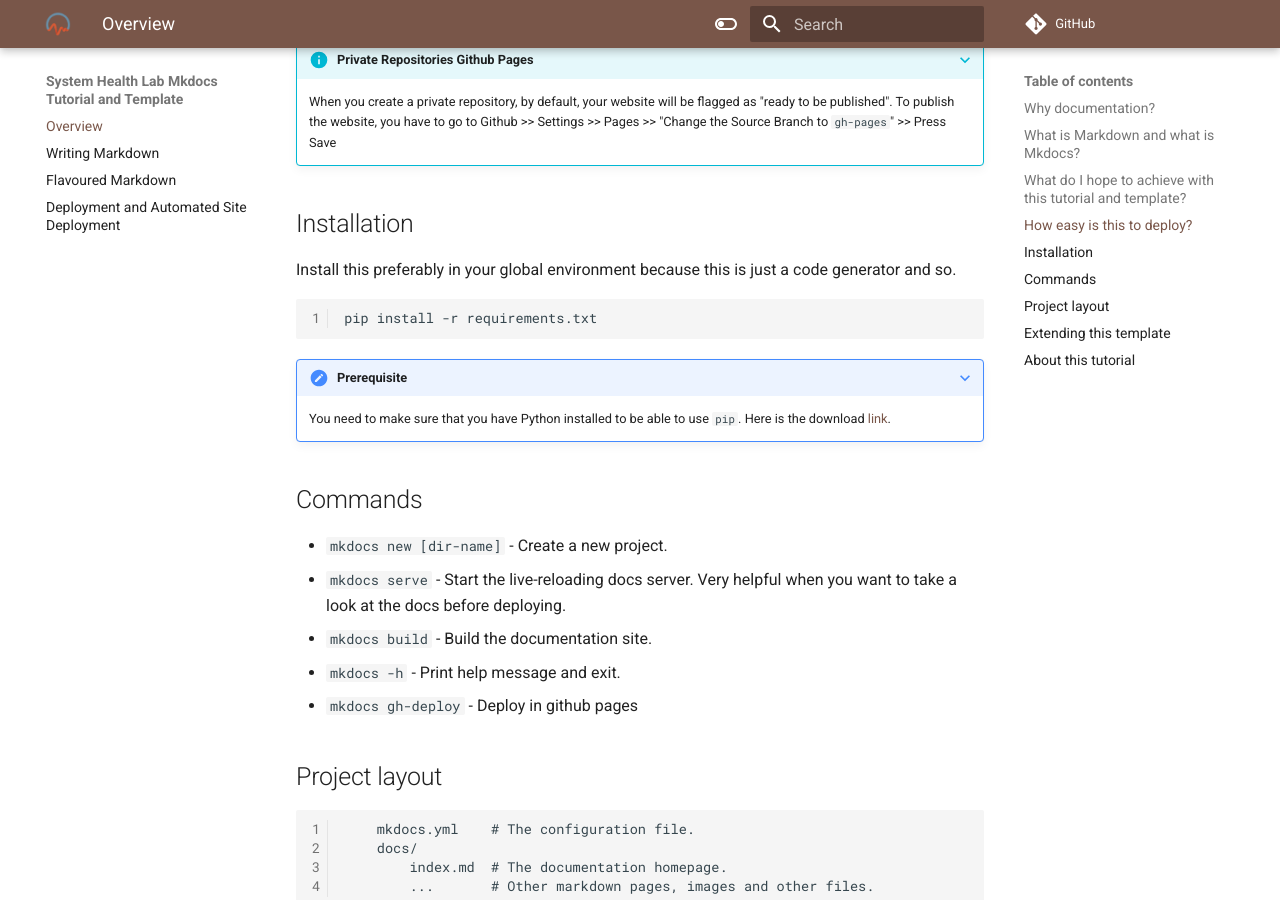
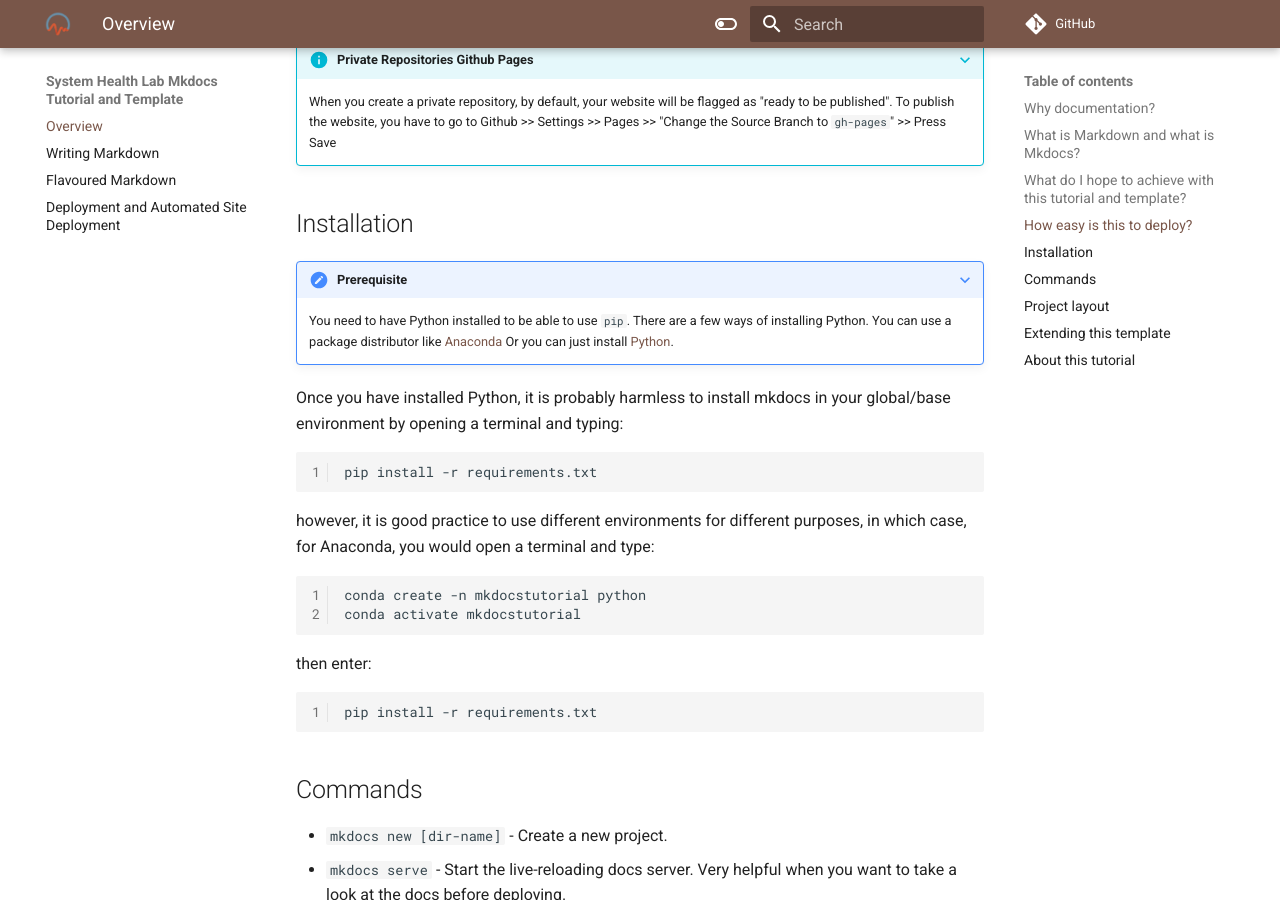
Before and after one commit to uwasystemhealth/shl-mkdocs-tutorial-and-template, an MkDocs documentation site: the page built from docs/index.md, in a window 1280 px wide and 900 px high, scrolled down 1751 px. Built offline with MkDocs 1.6.1 and Material for MkDocs 9.7.7, drawn with Linux system fonts in a browser that asks for light colours; comment, search, counter and statistics services are not loaded.

Commit message:
Explained option to install new environment

````diff
--- a/docs/index.md
+++ b/docs/index.md
@@ -46,13 +46,31 @@
     When you create a private repository, by default, your website will be flagged as "ready to be published". To publish the website, you have to go to Github >> Settings >> Pages >> "Change the Source Branch to `gh-pages`" >> Press Save
 
 ## Installation
-Install this preferably in your global environment because this is just a code generator and so.
-```
+
+???+ note "Prerequisite"
+    You need to have Python installed to be able to use `pip`.
+    There are a few ways of installing Python.
+    You can use a package distributor like [Anaconda](https://www.anaconda.com/products/individual)
+    Or you can just install [Python](https://www.python.org/downloads/).
+
+Once you have installed Python, it is probably harmless to install mkdocs in your global/base environment by opening a terminal and typing:
+
+```bash
 pip install -r requirements.txt
 ```
 
-???+ note "Prerequisite"
-    You need to make sure that you have Python installed to be able to use `pip`. Here is the download [link](https://www.python.org/downloads/).
+however, it is good practice to use different environments for different purposes, in which case, for Anaconda, you would open a terminal and type:
+
+```bash
+conda create -n mkdocstutorial python
+conda activate mkdocstutorial
+```
+then enter:
+
+```bash
+pip install -r requirements.txt
+```
+
 ## Commands
 
 * `mkdocs new [dir-name]` - Create a new project.
````
Also changed, not shown: 1 other file.
